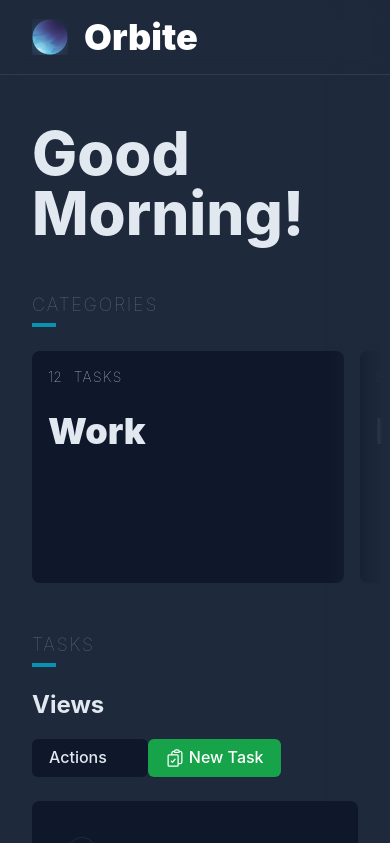
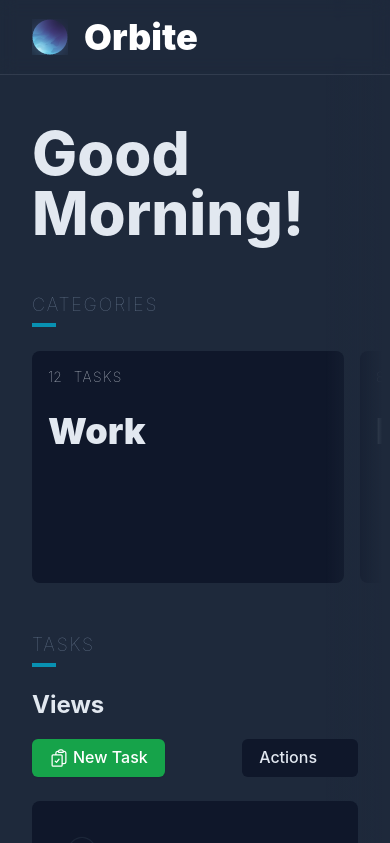
Before and after one commit to richardnguyen99/orbite, a React (Vite) app: page / in a window 390 px wide. Shown: the top 843 px of the page. Built offline with nearby package versions, Linux system fonts and the light colour scheme; some icons are missing.

Commit message:
Adjust position of action dropdown and add new task when on mobile

```diff
--- a/src/components/Tasks/Group.tsx
+++ b/src/components/Tasks/Group.tsx
@@ -26,7 +26,7 @@ const TaskGroup: CFC<HTMLDivElement, GroupProps> = ({ ...rest }) => {
             Views
           </h2>
         </div>
-        <div className="mt-5 flex items-center lg:mt-0 lg:ml-4">
+        <div className="mt-5 flex items-center justify-between flex-row-reverse lg:flex-row lg:justify-start lg:space-x-2 lg:mt-0 lg:ml-4">
           <span className="sm:ml-3">
             <TaskActionDropdown />
           </span>
```
